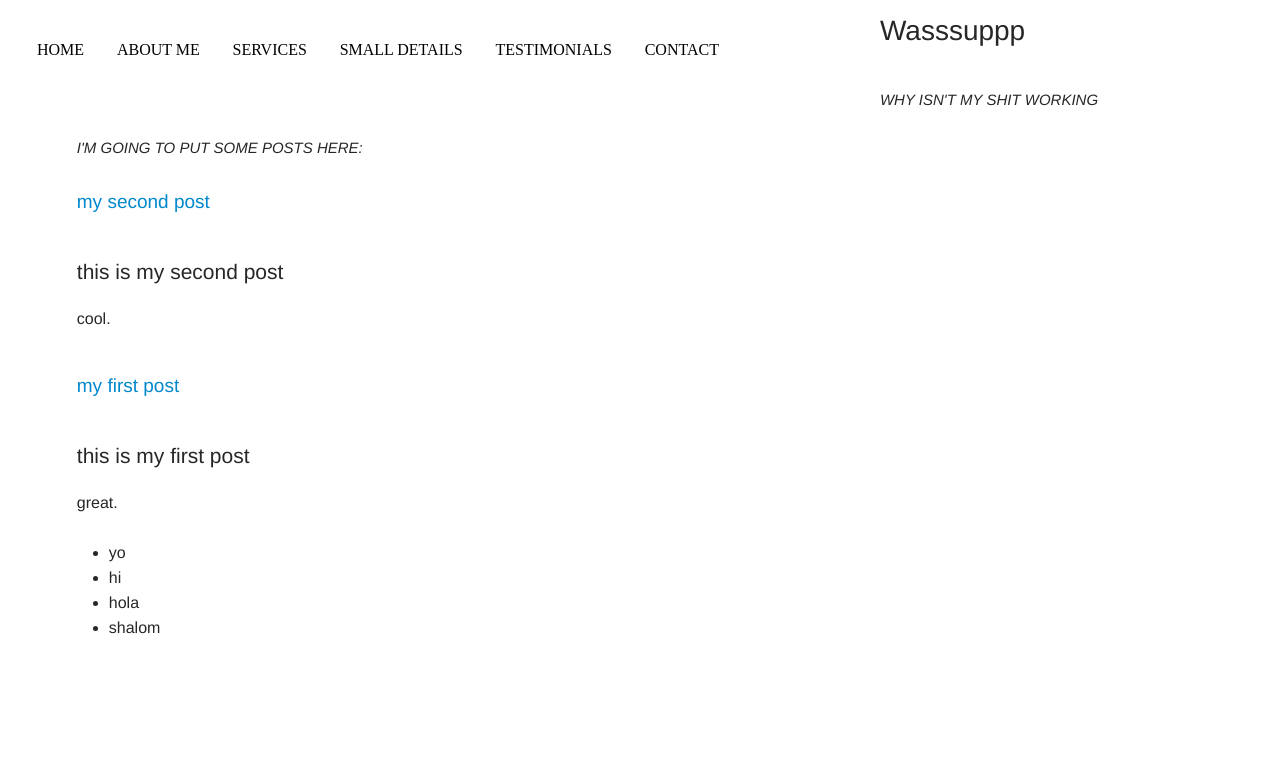
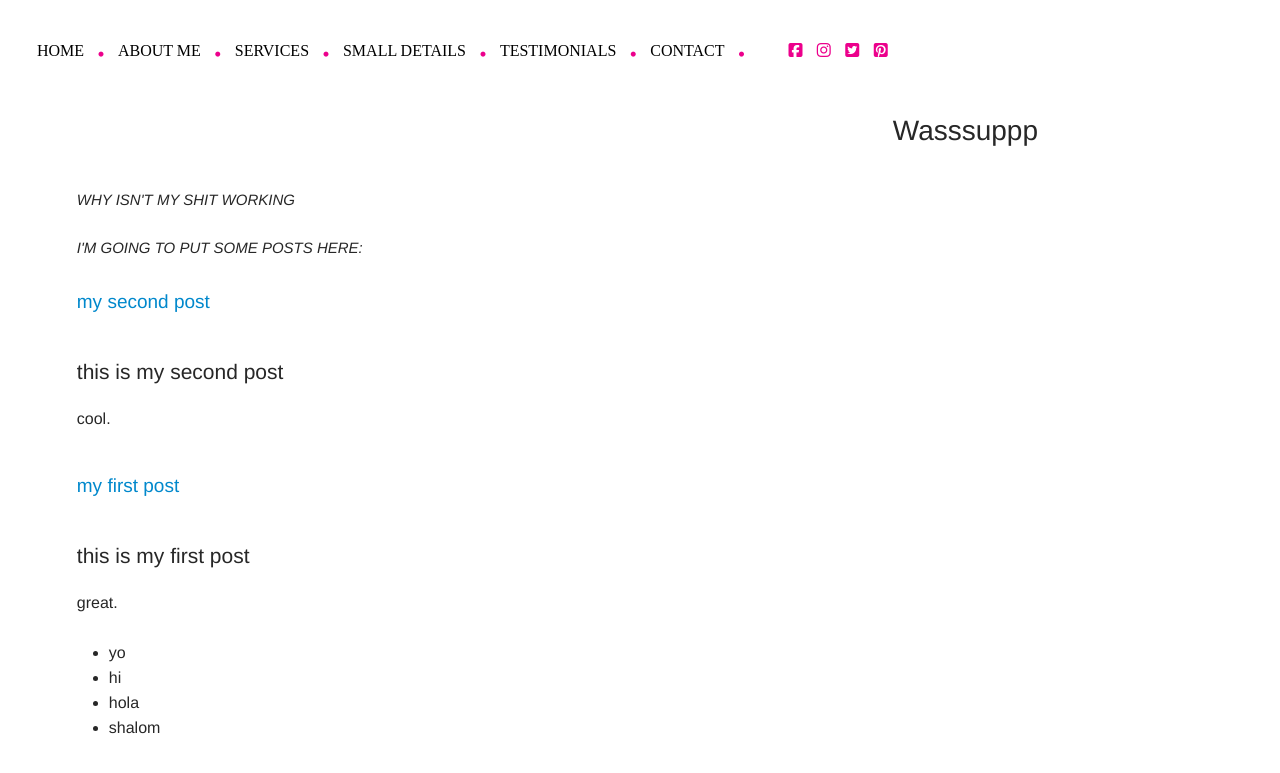
Before and after one commit to marleexoxo/homework1, a Jekyll site: the page built from index.html, in a window 1280 px wide. Shown: the top 773 px of the page. Built offline with Jekyll 4.4.1, drawn with Linux system fonts in a browser that asks for light colours; nearby versions of some CDN libraries; library files that are not in the unit come from our copies; Markdown is read by kramdown in place of the engine named in the settings; the list of posts is cut into pages by our own code.

Commit message:
more updates

```diff
--- a/_includes/header.html
+++ b/_includes/header.html
@@ -16,6 +16,8 @@
 
 		<!-- Favicon -->
 		<link rel="shortcut icon" type="image/ico" href="">
+
+		<link rel="stylesheet" href="css/font-awesome.css">
 
 		<!-- Apple Touch Icons -->
 		<!-- https://github.com/audreyr/favicon-cheat-sheet -->
@@ -44,3 +46,5 @@
 	</head>
 
 <body>
+
+	<header>
--- a/_includes/nav.html
+++ b/_includes/nav.html
@@ -1,5 +1,5 @@
-<section>
-<article class="navigation">
+
+
 	<nav>
 
 
@@ -29,8 +29,6 @@
 </ul>
 
 </nav>
-</article>
 
 
-
-</section>
+</header>
```
